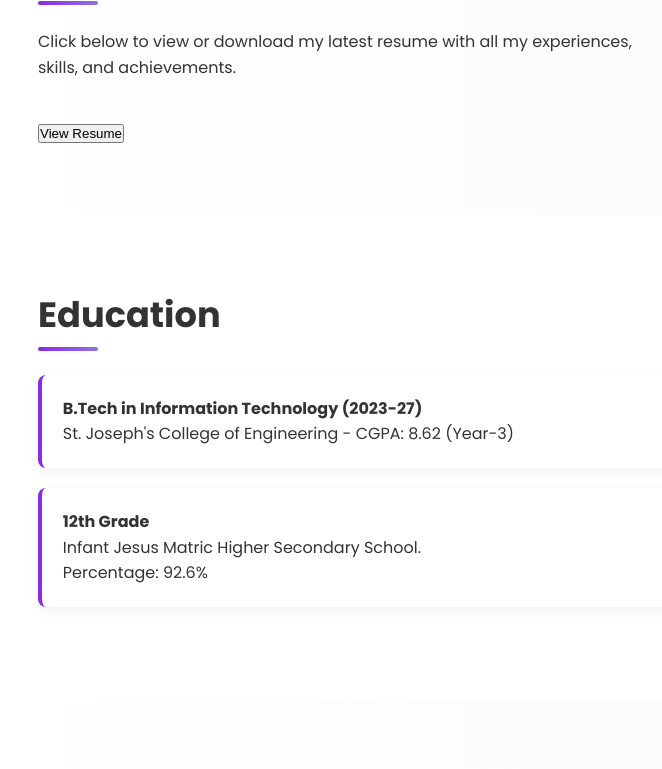
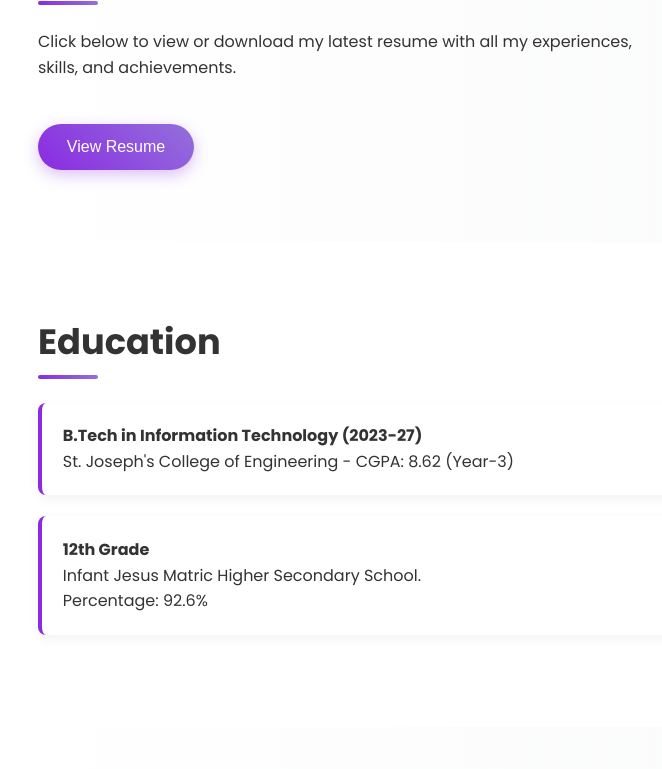
Before and after one commit to Mithra-J/portfolio, a plain HTML site: page index.html in a window 1280 px wide. Shown: the part 1365-2134 px from the top of the page, without its empty margins (26-688 px from the left). Drawn offline with Linux system fonts and the light colour scheme.

Commit message:
Update index.html

```diff
--- a/index.html
+++ b/index.html
@@ -379,7 +379,7 @@
         }
 
 
-        /* Resume Section */
+          /* Resume Section */
         .resume-section {
             background: linear-gradient(to right, var(--bg-secondary), var(--bg-primary));
             text-align: left;
@@ -391,6 +391,41 @@
 
             color: var(--text-primary);
         }
+
+        .project-demo button {
+            background: linear-gradient(45deg, var(--primary), var(--secondary));
+            color: white;
+            border: none;
+            padding: 0.9rem 1.8rem;
+            font-size: 1rem;
+            border-radius: 50px;
+            cursor: none;
+            transition: all 0.3s ease;
+            box-shadow: 0 5px 15px rgba(142, 45, 226, 0.3);
+            position: relative;
+            overflow: hidden;
+        }
+
+        .project-demo button:hover {
+            transform: translateY(-3px);
+            box-shadow: 0 8px 18px rgba(142, 45, 226, 0.4);
+        }
+
+        .project-demo button:before {
+            content: '';
+            position: absolute;
+            top: 0;
+            left: -100%;
+            width: 100%;
+            height: 100%;
+            background: linear-gradient(90deg, transparent, rgba(255, 255, 255, 0.4), transparent);
+            transition: 0.5s;
+        }
+
+        .project-demo button:hover:before {
+            left: 100%;
+        }
+
 
 
         /* Education Section */
```
